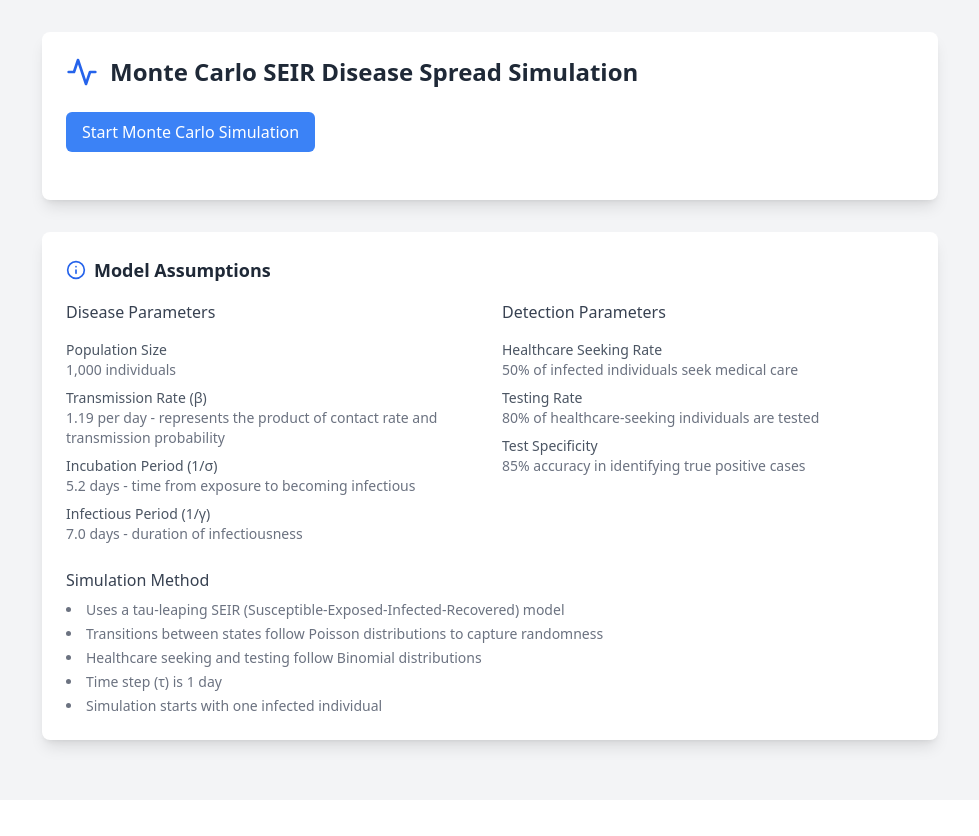
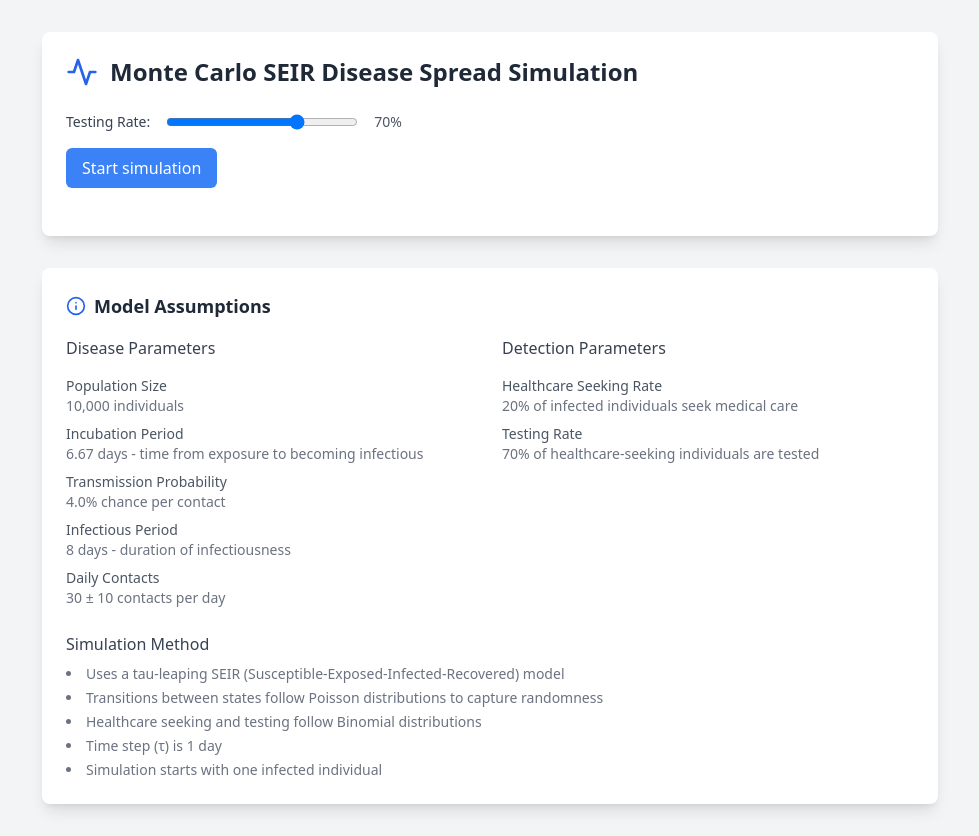
Before and after one commit to anglilian/clinical-mgs-simulation, a React (Vite) app: page / in a window 1280 px wide. Shown: the whole page, without its empty margins (150-1129 px from the left). Before the commit the page ends 800 px from the top, so only its background shows below. Built offline with nearby package versions, Linux system fonts and the light colour scheme.

Commit message:
allow testing rate to vary; remove test specificity

```diff
--- a/src/App.tsx
+++ b/src/App.tsx
@@ -1,4 +1,4 @@
-import React, { useState } from "react";
+import { useState } from "react";
 import { Activity } from "lucide-react";
 import { SimulationParams, SimulationResults } from "./lib/types";
 import { runMonteCarloSimulation } from "./lib/monteCarloSimulation";
@@ -6,19 +6,20 @@ import { SimulationChart } from "./components/SimulationChart";
 import { ModelAssumptions } from "./components/ModelAssumptions";
 
 const defaultParams: SimulationParams = {
-  totalPopulation: 1000,
-  beta: 1.19,
-  sigma: 1 / 5.2, // ~5.2 days incubation period
-  gamma: 1 / 7, // ~7 days infectious period
-  healthcareSeekingRate: 0.5,
-  testingRate: 0.8,
-  testSpecificity: 0.85,
-  timeStep: 1, // 1 day
+  totalPopulation: 10000,
+  transmissionProbability: 0.04,
+  baseContactRate: 30,
+  contactRateVariability: 10,
+  incubationPeriod: 6.67,
+  infectiousPeriod: 8,
+  healthcareSeekingRate: 0.2,
+  testingRate: 0.7,
+  timeStep: 1,
   initialInfected: 10,
 };
 
 function App() {
-  const [params] = useState<SimulationParams>(defaultParams);
+  const [params, setParams] = useState<SimulationParams>(defaultParams);
   const [results, setResults] = useState<SimulationResults | null>(null);
   const [isRunning, setIsRunning] = useState(false);
 
@@ -33,6 +34,13 @@ function App() {
     });
   };
 
+  const handleParamChange = (key: keyof SimulationParams, value: number) => {
+    setParams((prev) => ({
+      ...prev,
+      [key]: value,
+    }));
+  };
+
   return (
     <div className="min-h-screen bg-gray-100 p-8">
       <div className="max-w-4xl mx-auto space-y-8">
@@ -44,7 +52,27 @@ function App() {
             </h1>
           </div>
 
-          <div className="mb-6">
+          <div className="mb-6 space-y-4">
+            <div className="flex items-center gap-4">
+              <label className="text-sm font-medium text-gray-700">
+                Testing Rate:
+              </label>
+              <input
+                type="range"
+                min="0"
+                max="1"
+                step="0.05"
+                value={params.testingRate}
+                onChange={(e) =>
+                  handleParamChange("testingRate", parseFloat(e.target.value))
+                }
+                className="w-48"
+              />
+              <span className="text-sm text-gray-600">
+                {(params.testingRate * 100).toFixed(0)}%
+              </span>
+            </div>
+
             <button
               onClick={handleStartSimulation}
               disabled={isRunning}
@@ -56,7 +84,7 @@ function App() {
             >
               {isRunning
                 ? `Running... (${results?.completedRuns || 0}/100)`
-                : "Start Monte Carlo Simulation"}
+                : "Start simulation"}
             </button>
           </div>
 
--- a/src/components/ModelAssumptions.tsx
+++ b/src/components/ModelAssumptions.tsx
@@ -1,6 +1,5 @@
-import React from 'react';
-import { SimulationParams } from '../lib/types';
-import { Info } from 'lucide-react';
+import { SimulationParams } from "../lib/types";
+import { Info } from "lucide-react";
 
 interface Props {
   params: SimulationParams;
@@ -11,7 +10,9 @@ export function ModelAssumptions({ params }: Props) {
     <div className="bg-white rounded-lg shadow-lg p-6">
       <div className="flex items-center gap-2 mb-4">
         <Info className="w-5 h-5 text-blue-600" />
-        <h2 className="text-lg font-semibold text-gray-800">Model Assumptions</h2>
+        <h2 className="text-lg font-semibold text-gray-800">
+          Model Assumptions
+        </h2>
       </div>
 
       <div className="grid md:grid-cols-2 gap-6">
@@ -19,20 +20,47 @@ export function ModelAssumptions({ params }: Props) {
           <h3 className="font-medium text-gray-700">Disease Parameters</h3>
           <div className="space-y-2">
             <div>
-              <p className="text-sm font-medium text-gray-600">Population Size</p>
-              <p className="text-sm text-gray-500">{params.totalPopulation.toLocaleString()} individuals</p>
+              <p className="text-sm font-medium text-gray-600">
+                Population Size
+              </p>
+              <p className="text-sm text-gray-500">
+                {params.totalPopulation.toLocaleString()} individuals
+              </p>
             </div>
             <div>
-              <p className="text-sm font-medium text-gray-600">Transmission Rate (β)</p>
-              <p className="text-sm text-gray-500">{params.beta} per day - represents the product of contact rate and transmission probability</p>
+              <p className="text-sm font-medium text-gray-600">
+                Incubation Period
+              </p>
+              <p className="text-sm text-gray-500">
+                {params.incubationPeriod} days - time from exposure to becoming
+                infectious
+              </p>
             </div>
             <div>
-              <p className="text-sm font-medium text-gray-600">Incubation Period (1/σ)</p>
-              <p className="text-sm text-gray-500">{(1/params.sigma).toFixed(1)} days - time from exposure to becoming infectious</p>
+              <p className="text-sm font-medium text-gray-600">
+                Transmission Probability
+              </p>
+              <p className="text-sm text-gray-500">
+                {(params.transmissionProbability * 100).toFixed(1)}% chance per
+                contact
+              </p>
             </div>
             <div>
-              <p className="text-sm font-medium text-gray-600">Infectious Period (1/γ)</p>
-              <p className="text-sm text-gray-500">{(1/params.gamma).toFixed(1)} days - duration of infectiousness</p>
+              <p className="text-sm font-medium text-gray-600">
+                Infectious Period
+              </p>
+              <p className="text-sm text-gray-500">
+                {params.infectiousPeriod} days - duration of infectiousness
+              </p>
+            </div>
+            <div>
+              <p className="text-sm font-medium text-gray-600">
+                Daily Contacts
+              </p>
+              <p className="text-sm text-gray-500">
+                {params.baseContactRate} ± {params.contactRateVariability}{" "}
+                contacts per day
+              </p>
             </div>
           </div>
         </div>
@@ -41,16 +69,20 @@ export function ModelAssumptions({ params }: Props) {
           <h3 className="font-medium text-gray-700">Detection Parameters</h3>
           <div className="space-y-2">
             <div>
-              <p className="text-sm font-medium text-gray-600">Healthcare Seeking Rate</p>
-              <p className="text-sm text-gray-500">{(params.healthcareSeekingRate * 100)}% of infected individuals seek medical care</p>
+              <p className="text-sm font-medium text-gray-600">
+                Healthcare Seeking Rate
+              </p>
+              <p className="text-sm text-gray-500">
+                {params.healthcareSeekingRate * 100}% of infected individuals
+                seek medical care
+              </p>
             </div>
             <div>
               <p className="text-sm font-medium text-gray-600">Testing Rate</p>
-              <p className="text-sm text-gray-500">{(params.testingRate * 100)}% of healthcare-seeking individuals are tested</p>
-            </div>
-            <div>
-              <p className="text-sm font-medium text-gray-600">Test Specificity</p>
-              <p className="text-sm text-gray-500">{(params.testSpecificity * 100)}% accuracy in identifying true positive cases</p>
+              <p className="text-sm text-gray-500">
+                {(params.testingRate * 100).toFixed(0)}% of healthcare-seeking
+                individuals are tested
+              </p>
             </div>
           </div>
         </div>
@@ -58,9 +90,17 @@ export function ModelAssumptions({ params }: Props) {
         <div className="md:col-span-2">
           <h3 className="font-medium text-gray-700 mb-2">Simulation Method</h3>
           <ul className="list-disc list-inside space-y-1 text-sm text-gray-500">
-            <li>Uses a tau-leaping SEIR (Susceptible-Exposed-Infected-Recovered) model</li>
-            <li>Transitions between states follow Poisson distributions to capture randomness</li>
-            <li>Healthcare seeking and testing follow Binomial distributions</li>
+            <li>
+              Uses a tau-leaping SEIR (Susceptible-Exposed-Infected-Recovered)
+              model
+            </li>
+            <li>
+              Transitions between states follow Poisson distributions to capture
+              randomness
+            </li>
+            <li>
+              Healthcare seeking and testing follow Binomial distributions
+            </li>
             <li>Time step (τ) is {params.timeStep} day</li>
             <li>Simulation starts with one infected individual</li>
           </ul>
--- a/src/components/SimulationChart.tsx
+++ b/src/components/SimulationChart.tsx
@@ -44,6 +44,9 @@ export function SimulationChart({ results }: Props) {
             maxValue={maxValue}
             yScale={yScale}
             dataLength={results.aggregatedData.length}
+            avgFirstDetectionDay={results.avgFirstDetectionDay}
+            avgTenthDetectionDay={results.avgTenthDetectionDay}
+            xScale={xScale}
           />
 
           <DataLine
@@ -64,11 +67,11 @@ export function SimulationChart({ results }: Props) {
 
       <div className="mt-6 text-base text-gray-600 space-y-1">
         <p>
-          Average first case detection: Day{" "}
+          Average first positive case detected: Day{" "}
           {results.avgFirstDetectionDay.toFixed(1)}
         </p>
         <p>
-          Average tenth case detection: Day{" "}
+          Average tenth positive case detected: Day{" "}
           {results.avgTenthDetectionDay.toFixed(1)}
         </p>
       </div>
--- a/src/components/chart/ChartAxis.tsx
+++ b/src/components/chart/ChartAxis.tsx
@@ -1,5 +1,3 @@
-import React from "react";
-
 interface ChartAxisProps {
   width: number;
   height: number;
@@ -16,7 +14,14 @@ export function ChartAxis({
   maxValue,
   yScale,
   dataLength,
-}: ChartAxisProps) {
+  avgFirstDetectionDay,
+  avgTenthDetectionDay,
+  xScale,
+}: ChartAxisProps & {
+  avgFirstDetectionDay: number;
+  avgTenthDetectionDay: number;
+  xScale: (index: number) => number;
+}) {
   const yAxisTicks = [0, 0.25, 0.5, 0.75, 1].map((percent) => ({
     y: yScale(maxValue * percent),
     value: Math.round(maxValue * percent),
@@ -84,6 +89,24 @@ export function ChartAxis({
       >
         Day {dataLength - 1}
       </text>
+
+      {/* X-axis labels for average detection days */}
+      <text
+        x={xScale(avgFirstDetectionDay)}
+        y={height - padding + 20}
+        textAnchor="middle"
+        className="text-sm fill-green-600"
+      >
+        Day {avgFirstDetectionDay.toFixed(1)}
+      </text>
+      <text
+        x={xScale(avgTenthDetectionDay)}
+        y={height - padding + 20}
+        textAnchor="middle"
+        className="text-sm fill-yellow-600"
+      >
+        Day {avgTenthDetectionDay.toFixed(1)}
+      </text>
     </>
   );
 }
--- a/src/lib/poissonUtils.ts
+++ b/src/lib/poissonUtils.ts
@@ -24,3 +24,12 @@ export function binomialRandom(n: number, p: number): number {
   }
   return count;
 }
+
+// Box-Muller transform for normal distribution
+export function normalRandom(mean: number, stdDev: number): number {
+  const u1 = Math.random();
+  const u2 = Math.random();
+
+  const z0 = Math.sqrt(-2.0 * Math.log(u1)) * Math.cos(2.0 * Math.PI * u2);
+  return Math.max(0, mean + z0 * stdDev);
+}
```
Also changed, not shown: src/lib/simulation.ts (+17 -12 lines), src/lib/types.ts (+5 -5 lines).
